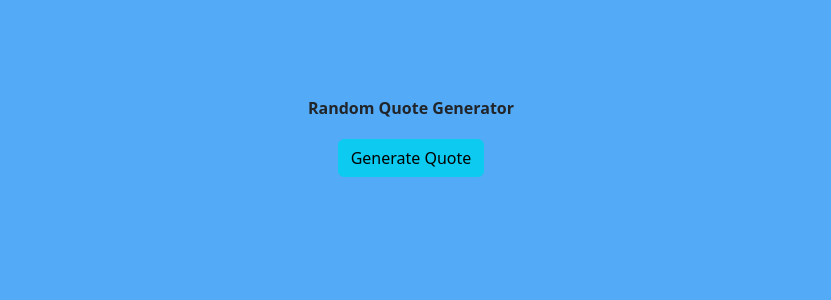
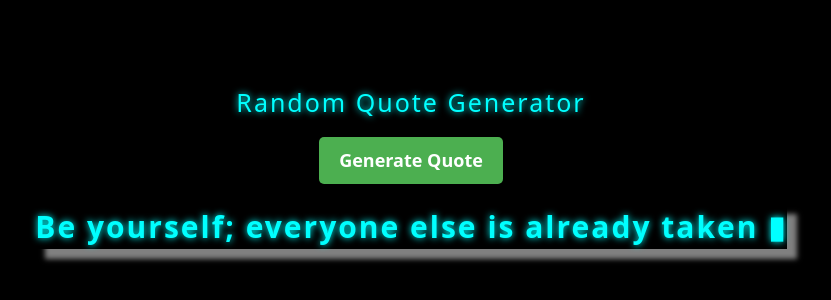
Before and after one commit to swatiautomation/Mini-JS-Projects, a plain HTML site: page mini_projects/Random-Quote-Generator-1/main.html in a window 1280 px wide. Shown: the part 242-542 px from the top of the page, without its empty margins (229-1060 px from the left). Drawn offline with nearby package versions, Linux system fonts and the light colour scheme.

Commit message:
Quote generator project updated

```diff
--- a/mini_projects/Quote-Generator/styles.css
+++ /dev/null
@@ -1,22 +0,0 @@
-body {
-  font-family: system-ui, -apple-system, BlinkMacSystemFont, 'Segoe UI', Roboto,
-    Oxygen, Ubuntu, Cantarell, 'Open Sans', 'Helvetica Neue', sans-serif;
-  letter-spacing: 2px;
-  padding: 20px;
-  font-size: 22px;
-  background-color: black;
-  color: cyan;
-  text-shadow: 0 0 10px cyan;
-}
-
-span {
-  animation: name duration timing-function delay iteration-count direction
-    fill-mode;
-  animation: blinker 1s linear infinite;
-}
-
-@keyframes blinker {
-  50% {
-    opacity: 0;
-  }
-}
--- a/mini_projects/Random-Quote-Generator-1/index.js
+++ b/mini_projects/Random-Quote-Generator-1/index.js
@@ -1,11 +1,18 @@
 const quoteBtn = document.querySelector('.new-quote');
 const msg = document.querySelector('#msg');
+
+let flag = true;
+const quoteArray = [];
+const index = 0;
+let textPosition = 0;
+
+window.addEventListener('load', typeWriter);
 
 quoteBtn.addEventListener('click', () => {
   quoteGenerator();
 });
 
-var quotes = [
+const quotes = [
   'The best way to get started is to quit talking and begin doing.',
   "Don't let yesterday take up too much of today.",
   "It's not whether you get knocked down, it's whether you get up.",
@@ -16,16 +23,35 @@ var quotes = [
   "I'm selfish, impatient and a little insecure. I make mistakes, I am out of control and at times hard to handle. But if you can't handle me at my worst, then you sure as hell don't deserve me at my best.",
 ];
 
-let index = 0;
-function quoteGenerator() {
+//let index = 0;
+const quoteGenerator = () => {
   /*Using random quote from quotes array*/
-  //const random = Math.floor(Math.random() * quotes.length);
-  // msg.innerHTML = quotes[random];
+  const random = Math.floor(Math.random() * quotes.length);
+  quoteArray[index] = quotes[random];
 
   /*To avoid repetition of quotes until all have been shown*/
+  // msg.innerHTML = quotes[index++];
+  // if (index > quotes.length - 1) {
+  //   index = 0;
+  // }
+};
 
-  msg.innerHTML = quotes[index++];
-  if (index > quotes.length - 1) {
-    index = 0;
+function typeWriter() {
+  if (flag) {
+    quoteGenerator();
+    quoteArray[index] += '  ';
+    flag = false;
+  }
+
+  msg.innerHTML =
+    quoteArray[index].substring(0, textPosition) + '<span>\u25AE</span>';
+
+  if (textPosition++ != quoteArray[index].length) {
+    setTimeout('typeWriter()', 100);
+  } else {
+    quoteArray[index] = '';
+    setTimeout('typeWriter()', 3000);
+    textPosition = 0;
+    flag = true;
   }
 }
--- a/mini_projects/Random-Quote-Generator-1/styles.css
+++ b/mini_projects/Random-Quote-Generator-1/styles.css
@@ -1,5 +1,29 @@
 body {
-  background-color: #53abf8;
+  /* background-color: #c7d5e2; */
+
+  font-family:
+    system-ui,
+    -apple-system,
+    BlinkMacSystemFont,
+    'Segoe UI',
+    Roboto,
+    Oxygen,
+    Ubuntu,
+    Cantarell,
+    'Open Sans',
+    'Helvetica Neue',
+    sans-serif;
+  letter-spacing: 2px;
+  padding: 20px;
+  font-size: 22px;
+  background-color: black;
+  color: cyan;
+  text-shadow: 0 0 7px cyan;
+}
+span {
+  animation: name duration timing-function delay iteration-count direction
+    fill-mode;
+  animation: blinker 1s linear infinite;
 }
 
 .container {
@@ -9,20 +33,29 @@ body {
   align-items: center;
   height: 100vh;
 }
+.quote h1 {
+  margin-bottom: 20px;
+  font-size: 25px;
+  /* font-weight: bold; */
+}
+.new-quote {
+  padding: 10px 20px;
+  font-size: 16px;
+  background-color: #4caf50;
+  color: white;
+  border: none;
+  border-radius: 5px;
+  cursor: pointer;
+  font-weight: bold;
+  font-size: large;
+}
 
 #msg {
   margin: 20px;
-  font-size: 24px;
+  font-size: 30px;
   font-weight: bold;
   text-align: center;
-
   box-shadow: 10px 10px 5px grey;
-}
-
-.quote h1 {
-  margin-bottom: 20px;
-  font-size: 1rem;
-  font-weight: bold;
 }
 
 @media (max-width: 480px) {
```
Also changed, not shown: mini_projects/Quote-Generator/index.html (deleted, +0 -13 lines), mini_projects/Quote-Generator/index.js (deleted, +0 -42 lines), mini_projects/Recipe-App/index.js (+17 -16 lines).
